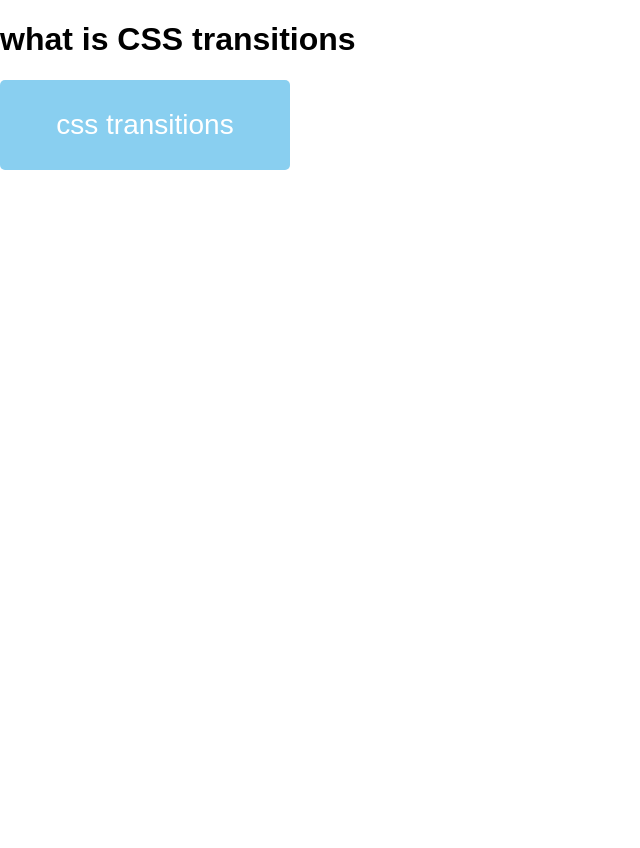
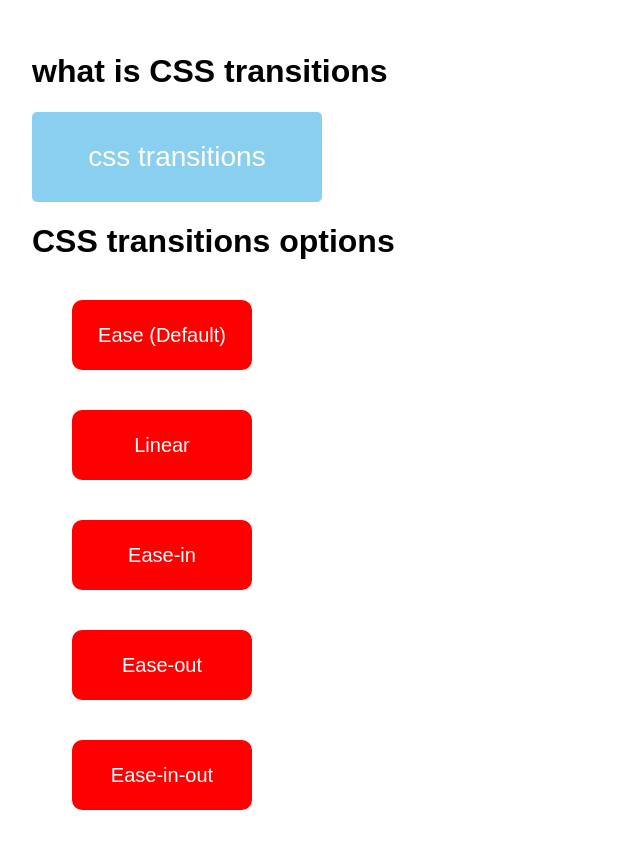
Before and after one commit to ziad243892/CSS-JavaScript-Animations, a plain HTML site: page index.html in a window 1280 px wide. Shown: the whole page, without its empty margins (0-640 px from the left). Before the commit the page ends 800 px from the top, so only its background shows below. Drawn offline with Linux system fonts and the light colour scheme.

Commit message:
css by me

```diff
--- a/index.html
+++ b/index.html
@@ -9,5 +9,13 @@
 <body>
     <h1>what is CSS transitions</h1>
     <button>css transitions</button>
+    <h1>CSS transitions options</h1>
+    <section class="container">
+        <div id="ease" class="move">Ease (Default)</div>
+        <div id="linear" class="move">Linear</div>
+        <div id="ease-in" class="move">Ease-in</div>
+        <div id="ease-out" class="move">Ease-out</div>
+        <div id="ease-in-out" class="move">Ease-in-out</div>
+    </section>
 </body>
 </html>
--- a/styles.css
+++ b/styles.css
@@ -1,6 +1,6 @@
 body {
     margin: 0;
-    padding: 0;
+    padding: 2em;
     font-family: Arial, Helvetica, sans-serif;
 }
 
@@ -16,10 +16,52 @@ button {
     justify-content: center;
     align-items: center;
     cursor: pointer;
-    transition: background-color;
-    transition-duration: 3000ms;
+    /* transition: background-color color; */
+    /* transition-duration: 2000ms; */
+    /* transition-delay: 2s; */
+    transition: all 2s;
 }
 
 button:hover {
     background-color: #3A59D1;
+    color: black;
 }
+
+.container {
+    width: 960px;
+}
+
+.move {
+    margin: 2em;
+    width: 150px;
+    height: 50px;
+    padding: 10px 15px;
+    background-color: red;
+    color: white;
+    line-height: 50px;
+    text-align: center;
+    border-radius: .5em;
+    font-size: 20px;
+    transition-property: translate();
+    transition-duration: 3s;
+}
+
+.move:hover {
+    transform: translate(900px, 0);
+}
+
+#ease {
+    transition-timing-function: ease;
+}
+#linear {
+    transition-timing-function: linear;
+}
+#ease-in {
+    transition-timing-function: ease-in;
+}
+#ease-out {
+    transition-timing-function: ease-out;
+}
+#ease-in-out {
+    transition-timing-function: ease-in-out;
+}
--- /dev/null
+++ b/what-can-trans.css
@@ -0,0 +1,68 @@
+div {
+	height: 90px;
+	width: 290px;
+	font-size: 28px;
+	margin: 20px;
+	color: white;
+	border: none;
+	background-color: #89CFF0;
+	line-height: 90px;
+	text-align: center;
+	transition: all 1s;
+}
+
+.background:hover {
+	background-color: #3A59D1;
+}
+
+.color:hover {
+	color: red;
+}
+
+.font-size:hover {
+	font-size: 32px;
+}
+
+.height:hover {
+	height: 120px;
+}
+
+.width:hover {
+	width: 340px;
+}
+
+.letter-spacing:hover {
+	letter-spacing: 5px;
+}
+
+.line-height:hover {
+	line-height: 120px;
+}
+
+.margin-bottom:hover {
+	margin-bottom: 50px;
+}
+
+.margin-top:hover {
+	margin-top: 50px;
+}
+
+.opacity:hover {
+	opacity: .3;
+}
+
+.padding:hover {
+	padding: 20px;
+}
+
+.border-color, .border-width {
+	border: 6px solid green;
+}
+
+.border-color:hover {
+	border-color: red;
+}
+
+.border-width:hover {
+	border-width: 12px;
+}
```
Also changed, not shown: what-can-trans.html (added, +32 -0 lines).
